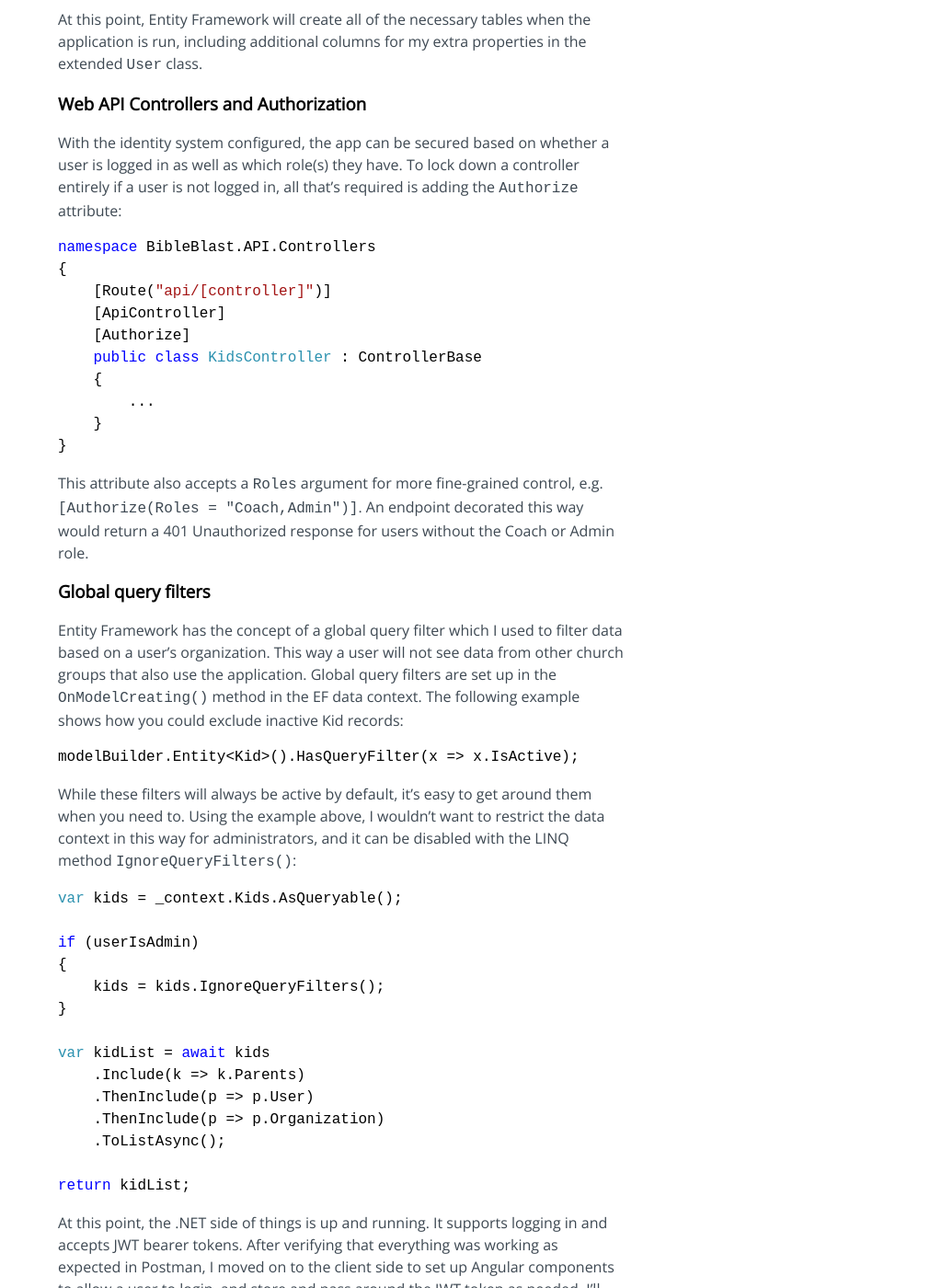
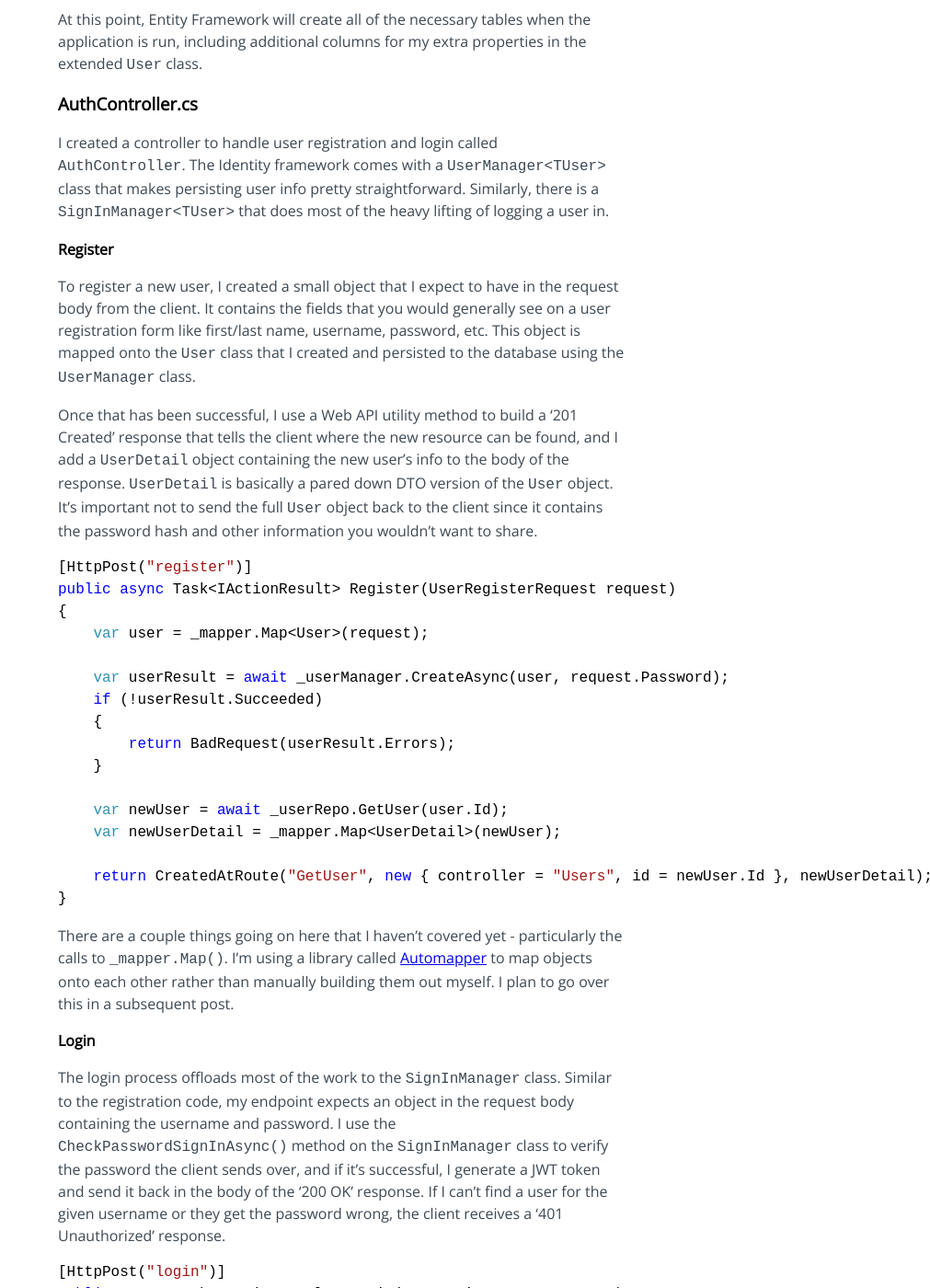
Before and after one commit to ppalms/ppalms.github.io, a Jekyll site: the page built from _posts/2019-03-11-dotnet-identity-angular-part-1.md, in a window 1280 px wide and 1400 px high, scrolled down 2931 px. Shown: the whole window at 92% size, without its empty margins (269-1280 px from the left). Built offline with Jekyll 4.4.1, drawn with Linux system fonts in a browser that asks for light colours; some of the changed text lies outside the part shown.

Commit message:
Add a section for AuthController to Identity Part 1 post

````diff
--- a/_posts/2019-03-11-dotnet-identity-angular-part-1.md
+++ b/_posts/2019-03-11-dotnet-identity-angular-part-1.md
@@ -99,6 +99,66 @@ I opted to use integers as the data type for the identity columns out of persona
 
 At this point, Entity Framework will create all of the necessary tables when the application is run, including additional columns for my extra properties in the extended `User` class.
 
+### AuthController.cs
+I created a controller to handle user registration and login called `AuthController`. The Identity framework comes with a `UserManager<TUser>` class that makes persisting user info pretty straightforward. Similarly, there is a `SignInManager<TUser>` that does most of the heavy lifting of logging a user in.
+
+#### Register
+To register a new user, I created a small object that I expect to have in the request body from the client. It contains the fields that you would generally see on a user registration form like first/last name, username, password, etc. This object is mapped onto the `User` class that I created and persisted to the database using the `UserManager` class.
+
+Once that has been successful, I use a Web API utility method to build a '201 Created' response that tells the client where the new resource can be found, and I add a `UserDetail` object containing the new user's info to the body of the response. `UserDetail` is basically a pared down DTO version of the `User` object. It's important not to send the full `User` object back to the client since it contains the password hash and other information you wouldn't want to share.
+
+```csharp
+[HttpPost("register")]
+public async Task<IActionResult> Register(UserRegisterRequest request)
+{
+    var user = _mapper.Map<User>(request);
+
+    var userResult = await _userManager.CreateAsync(user, request.Password);
+    if (!userResult.Succeeded)
+    {
+        return BadRequest(userResult.Errors);
+    }
+
+    var newUser = await _userRepo.GetUser(user.Id);
+    var newUserDetail = _mapper.Map<UserDetail>(newUser);
+
+    return CreatedAtRoute("GetUser", new { controller = "Users", id = newUser.Id }, newUserDetail);
+}
+```
+
+There are a couple things going on here that I haven't covered yet - particularly the calls to `_mapper.Map()`. I'm using a library called [Automapper](https://automapper.org/) to map objects onto each other rather than manually building them out myself. I plan to go over this in a subsequent post.
+
+#### Login
+The login process offloads most of the work to the `SignInManager` class. Similar to the registration code, my endpoint expects an object in the request body containing the username and password. I use the `CheckPasswordSignInAsync()` method on the `SignInManager` class to verify the password the client sends over, and if it's successful, I generate a JWT token and send it back in the body of the '200 OK' response. If I can't find a user for the given username or they get the password wrong, the client receives a '401 Unauthorized' response.
+
+```csharp
+[HttpPost("login")]
+public async Task<IActionResult> Login(UserLoginRequest request)
+{
+    var user = await _userManager.Users.IgnoreQueryFilters()
+        .FirstOrDefaultAsync(x => x.UserName == request.Username);
+
+    if (user == null)
+    {
+        return Unauthorized();
+    }
+
+    var result = await _signInManager.CheckPasswordSignInAsync(user, request.Password, false);
+    if (result.Succeeded)
+    {
+        var userInfo = _mapper.Map<UserDetail>(user);
+
+        return Ok(new { token = GenerateJwtToken(user).Result, user = userInfo });
+    }
+
+    return Unauthorized();
+}
+```
+
+So, a successful POST request to the `/auth/login` endpoint will result in the client receiving a response whose body contains the token the client will need to include when making requests to secure endpoints.
+
+You can see the full AuthController class [here](https://github.com/ppalms/bible-blast/blob/master/BibleBlast.API/Controllers/AuthController.cs).
+
 ### Web API Controllers and Authorization
 With the identity system configured, the app can be secured based on whether a user is logged in as well as which role(s) they have. To lock down a controller entirely if a user is not logged in, all that's required is adding the `Authorize` attribute:
 ```csharp
@@ -114,7 +174,7 @@ namespace BibleBlast.API.Controllers
 }
 ```
 
-This attribute also accepts a `Roles` argument for more fine-grained control, e.g. `[Authorize(Roles = "Coach,Admin")]`. An endpoint decorated this way would return a 401 Unauthorized response for users without the Coach or Admin role.
+This attribute also accepts a `Roles` argument for more fine-grained control, e.g. `[Authorize(Roles = "Coach,Admin")]`. An endpoint decorated this way would return a '401 Unauthorized' response for users without the Coach or Admin role.
 
 ### Global query filters
 Entity Framework has the concept of a global query filter which I used to filter data based on a user's organization. This way a user will not see data from other church groups that also use the application. Global query filters are set up in the `OnModelCreating()` method in the EF data context. The following example shows how you could exclude inactive Kid records:
````
